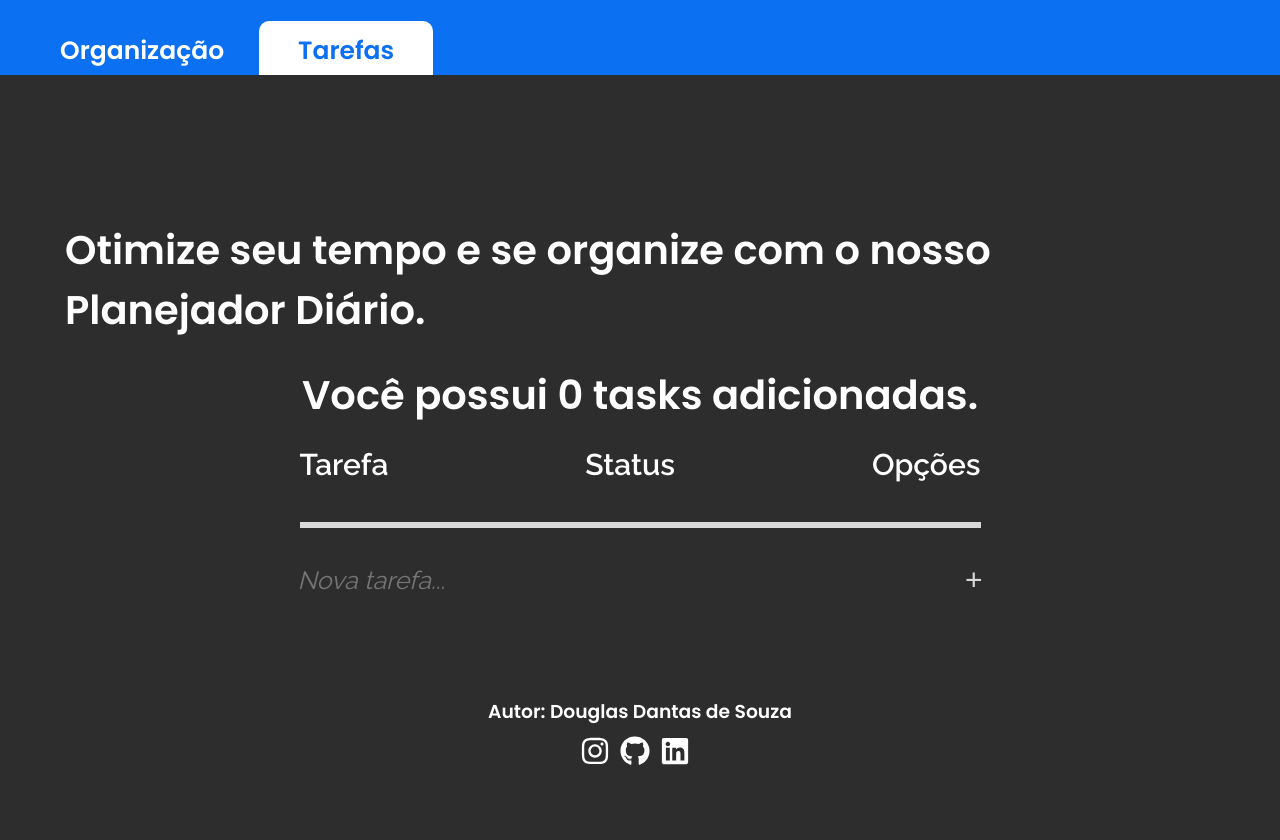
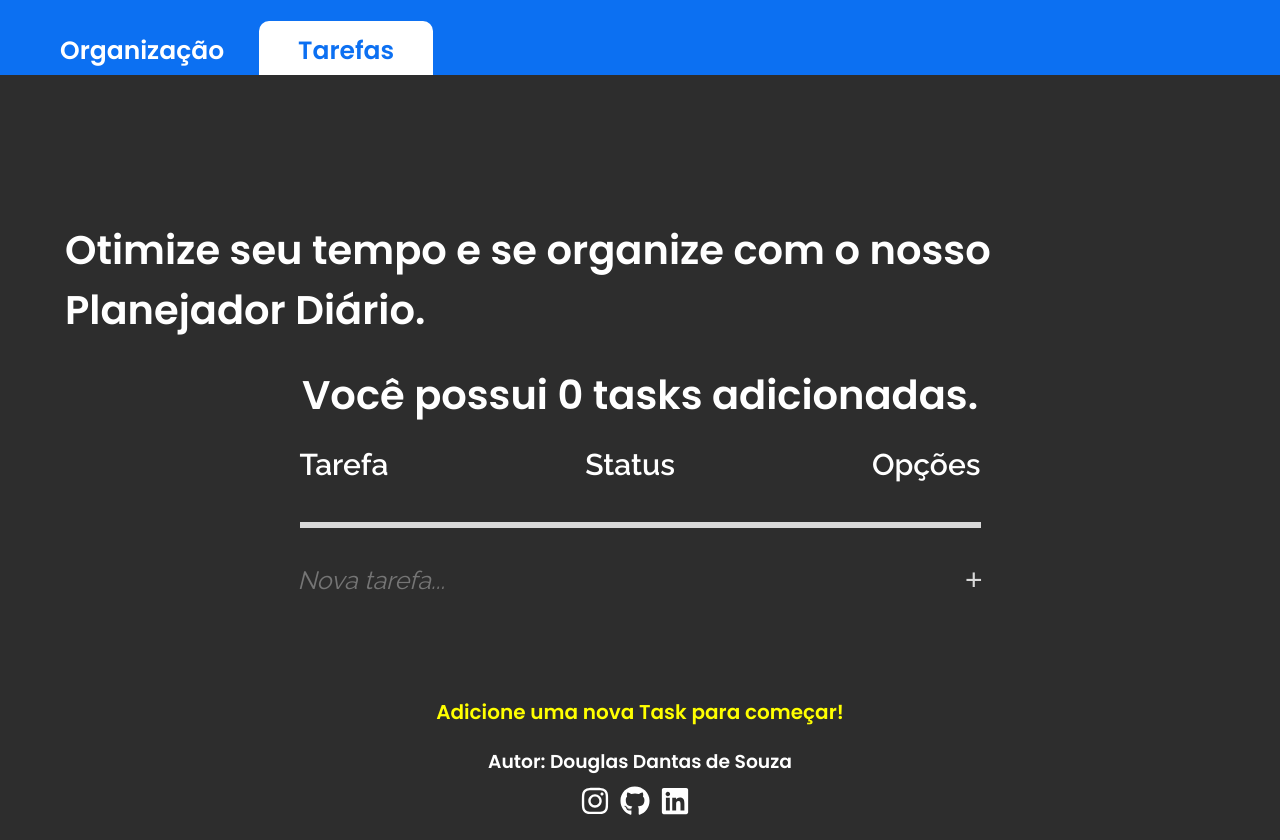
Before and after one commit to douglasleg1/dnc-react-js-challenge-main, a React (Vite) app: page / in a window 1280 px wide. Before the commit the page ends 800 px from the top, so only its background shows below. Built offline with nearby package versions, Linux system fonts and the light colour scheme.

Commit message:
feat: insert button for delete all tasks in one time

```diff
--- a/src/App.jsx
+++ b/src/App.jsx
@@ -73,6 +73,10 @@ function App() {
     setTodoList(todoList.filter((todo) => todo.id !== id))
     setTypeModal('excluir')
     setModalVisible(true)
+  }
+
+  function deleteAllTasks(){
+    setTodoList(todoList.filter((todo) => todo.id === null));
   }
 
   function openModal(typeOpenModal, taskId){
@@ -153,6 +157,8 @@ function App() {
         <input type="text" name="todo" placeholder="Nova tarefa..." value={todoItem} onChange={captureInputText} />
         <button type="submit">+</button>
       </form>
+      {todoList.length > 0 ? <button id="deleteAllTasks" onClick={() => deleteAllTasks()}>Deletar todas as Tasks</button> : <span id="warning-none-tasks">Adicione uma nova Task para começar!</span>}
+
       <Footer />
       {modalVisible && RenderModal()}
 
--- a/src/index.scss
+++ b/src/index.scss
@@ -134,4 +134,31 @@
             color: #D9D9D9;
         }
     }
+
+    span#warning-none-tasks{
+        color: yellow;
+        font-size: 20px;
+        font-family: Poppins;
+        font-weight: 600;
+        margin-top: 0px;
+        margin-bottom: 20px;
+    }
+
+    button#deleteAllTasks{
+        background-color: rgb(114, 2, 2);
+        color: $white;
+        font-size: 20px;
+        font-family: Poppins;
+        font-weight: 600;
+        margin-top: 0px;
+        margin-bottom: 20px;
+        padding: 10px;
+        border-radius: 15px;
+        border: none;
+        cursor: pointer;
+    }
+
+    button#deleteAllTasks:hover{
+        background-color: rgb(179, 5, 5);
+    }
 }
```
